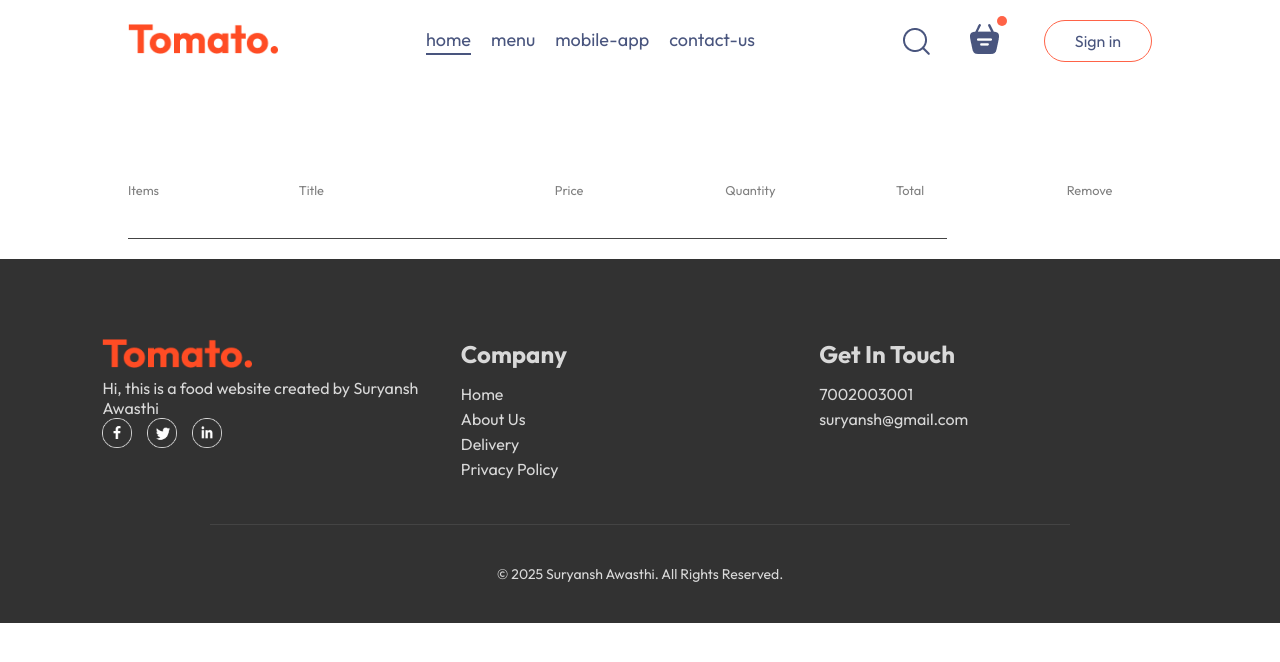
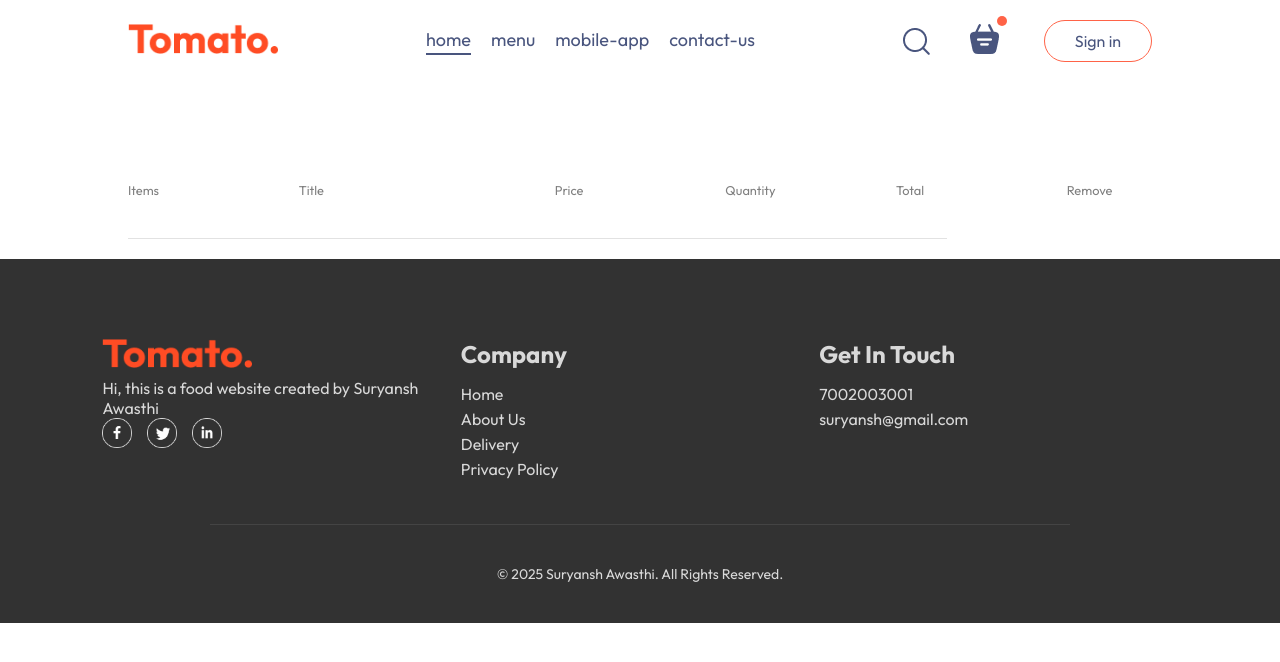
Before and after one commit to suryansh0010/food_Del, a React (Vite) app: page /cart in a window 1280 px wide. Shown: the top 662 px of the page. Built offline with nearby package versions, Linux system fonts and the light colour scheme.

Commit message:
cart updated

```diff
--- a/src/pages/Cart/Cart.css
+++ b/src/pages/Cart/Cart.css
@@ -15,3 +15,11 @@
 .cart-items-item img{
     width: 50px;
 }
+.cart hr{
+    height: 1px;
+    background-color: #e2e2e2;
+    border: none;
+}
+.cart-items-item .cross{
+    cursor: pointer;
+}
```
